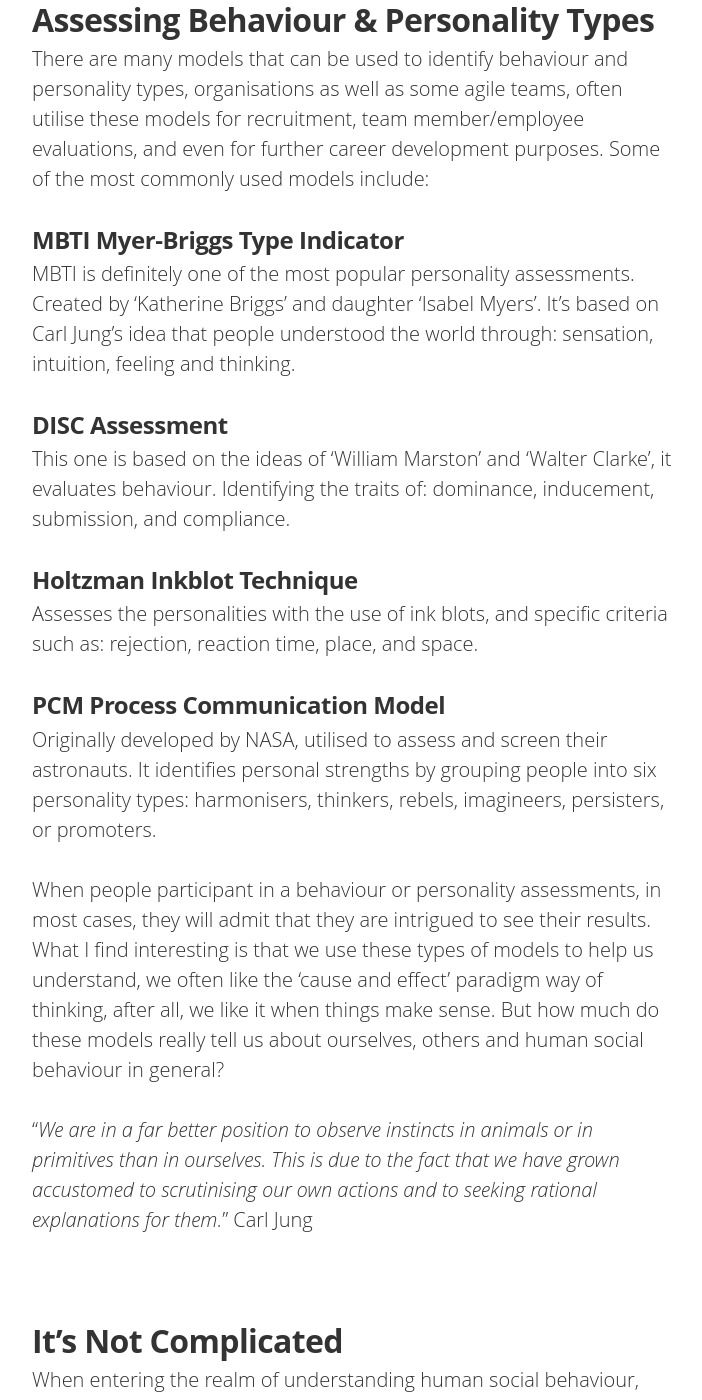
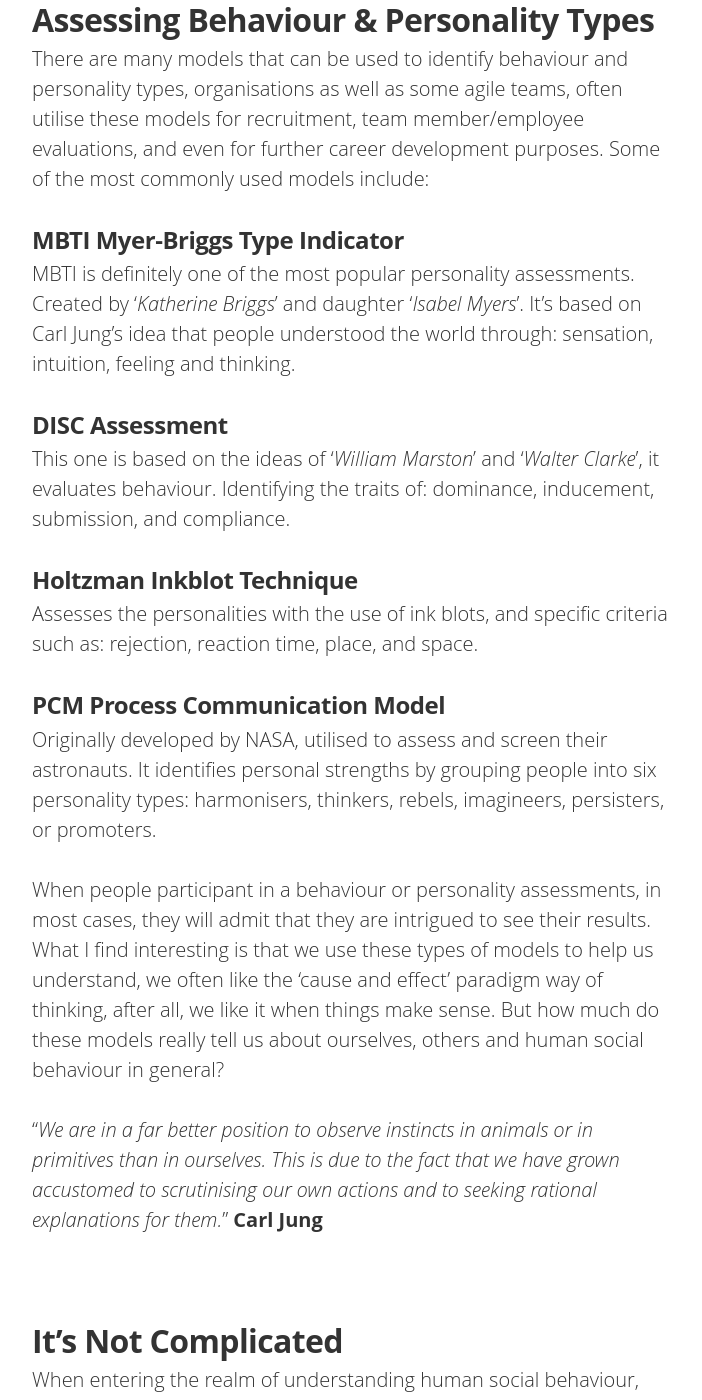
Before and after one commit to IamJackReed/JackReed, a Jekyll site: the page built from _posts/2017-10-20-conflict-caused-by-behavioural-diversity.md, in a window 1280 px wide and 1400 px high, scrolled down 2404 px. Shown: the whole window, without its empty margins (288-990 px from the left). Built offline with Jekyll 4.4.1, drawn with Linux system fonts in a browser that asks for light colours; nearby versions of some CDN libraries; some web fonts are replaced; comment, search, counter and statistics services are not loaded.

Commit message:
Update 2017-10-20-conflict-caused-by-behavioural-diversity.md

```diff
--- a/_posts/2017-10-20-conflict-caused-by-behavioural-diversity.md
+++ b/_posts/2017-10-20-conflict-caused-by-behavioural-diversity.md
@@ -30,10 +30,10 @@ image2: /assets/article_images/2017-10-20-conflict-caused-by-behavioural-diversi
 <span style="color:#00000; font-family: 'open sans'; font-size: 1em; font-size: 20px; font-weight: 200; hyphens: none;">There are many models that can be used to identify behaviour and personality types, organisations as well as some agile teams, often utilise these models for recruitment, team member/employee evaluations, and even for further career development purposes. Some of the most commonly used models include:
 ### MBTI Myer-Briggs Type Indicator
 <span style="color:#00000; font-family: 'open sans'; font-size: 1em; font-size: 20px; font-weight: 200; hyphens: none;">
-MBTI is definitely one of the most popular personality assessments. Created by 'Katherine Briggs' and daughter 'Isabel Myers'. It's based on Carl Jung's idea that people understood the world through: sensation, intuition, feeling and thinking.
+MBTI is definitely one of the most popular personality assessments. Created by '_Katherine Briggs_' and daughter '_Isabel Myers_'. It's based on Carl Jung's idea that people understood the world through: sensation, intuition, feeling and thinking.
 ### DISC Assessment
 <span style="color:#00000; font-family: 'open sans'; font-size: 1em; font-size: 20px; font-weight: 200; hyphens: none;">
-This one is based on the ideas of 'William Marston' and 'Walter Clarke', it evaluates behaviour. Identifying the traits of: dominance, inducement, submission, and compliance.
+This one is based on the ideas of '_William Marston_' and '_Walter Clarke_', it evaluates behaviour. Identifying the traits of: dominance, inducement, submission, and compliance.
 ### Holtzman Inkblot Technique
 <span style="color:#00000; font-family: 'open sans'; font-size: 1em; font-size: 20px; font-weight: 200; hyphens: none;">
 Assesses the personalities with the use of ink blots, and specific criteria such as: rejection, reaction time, place, and space.
@@ -43,7 +43,8 @@ Originally developed by NASA, utilised to assess and screen their astronauts. It
 
 <span style="color:#00000; font-family: 'open sans'; font-size: 1em; font-size: 20px; font-weight: 200; hyphens: none;">When people participant in a behaviour or personality assessments, in most cases, they will admit that they are intrigued to see their results. What I find interesting is that we use these types of models to help us understand, we often like the 'cause and effect' paradigm way of thinking, after all, we like it when things make sense. But how much do these models really tell us about ourselves, others and human social behaviour in general?
 
-<span style="color:#00000; font-family: 'open sans'; font-size: 1em; font-size: 20px; font-weight: 200; hyphens: none;">"_We are in a far better position to observe instincts in animals or in primitives than in ourselves. This is due to the fact that we have grown accustomed to scrutinising our own actions and to seeking rational explanations for them._" Carl Jung
+<span style="color:#00000; font-family: 'open sans'; font-size: 1em; font-size: 20px; font-weight: 200; hyphens: none;">
+"_We are in a far better position to observe instincts in animals or in primitives than in ourselves. This is due to the fact that we have grown accustomed to scrutinising our own actions and to seeking rational explanations for them._" **Carl Jung**
 
 ## It's Not Complicated
 <span style="color:#00000; font-family: 'open sans'; font-size: 1em; font-size: 20px; font-weight: 200; hyphens: none;">When entering the realm of understanding human social behaviour, most people would argue that it is a complex subject. If it was complicated, for example: like a watch, if the components of the watch was dismantled, we'd know that the sum total of all those components would be equal to that watch, therefore if the components were to be reassembled correctly, then it would become that same functioning watch that we dismantled in the first place. Instead, human social behaviour doesn't always seem to be that straight forward, and can, at times appear to be totally unpredictable, resembling that of a complex system, a bit like the financial markets, or the rain forest.
```
